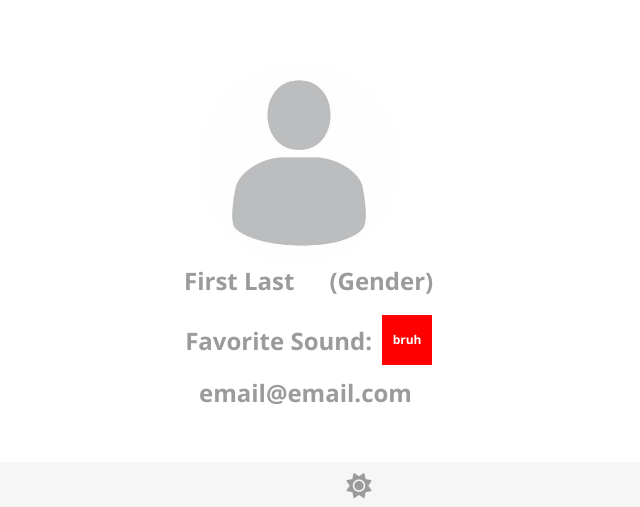
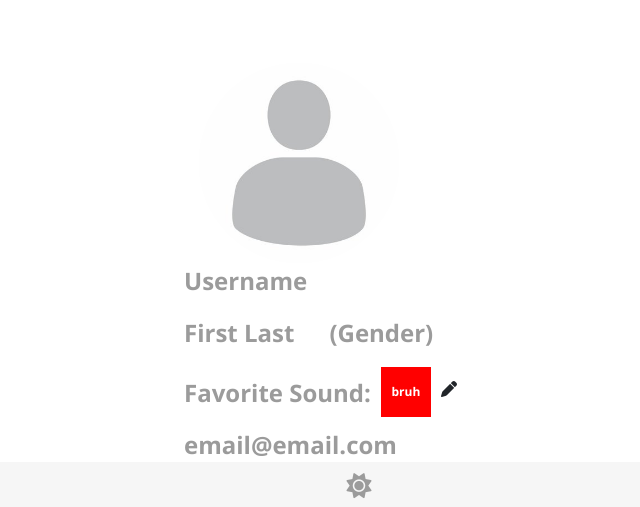
Before and after one commit to kevin-dough/p5slackbots, a Flask app: page /profile in a window 1280 px wide. Shown: the part 293-800 px from the top of the page, without its empty margins (281-921 px from the left). Run offline with Flask 2, Linux system fonts and the light colour scheme; the visitor is signed in with stand-in values (Sample User, id 1); parts of the project's set-up code (start-up, migrations or seed data) failed here and were passed over; some libraries are stand-ins or nearby versions.

Commit message:
edit fav sound forms

```diff
--- a/templates/profile.html
+++ b/templates/profile.html
@@ -8,26 +8,47 @@
     <p class="text" style="text-align:center">if you see this, it means you are logged in!</p>
     </center>
 </div>
-<center><div style="padding-top:5%;width:25%" class="row justify-content-between">
+<div style="padding-top:5%;width:25%;margin:0 auto" class="row justify-content-between">
     <div>
         <img class="profileimg" src="static/images/defaultpfp.jpg">
     </div>
     <div>
         <!-- replace things with jinja -->
-        <div  class="row justify-content-center">
+        <div class="row"><p class="text">Username</p></div>
+        <div class="row">
             <div><p class="text">First Last</p></div>
             <div style="margin-left:35px"><p class="text">(Gender)</p></div>
         </div>
-        <div  class="row justify-content-center">
+        <div class="row justify-content-center">
             <div style="padding-top:8px"><p class="text">Favorite Sound:</p></div>
             <div class="key" style="margin-left:10px;width:50px;height:50px;background-color:red" onclick="playAudio('/static/sounds/bruh.mp3')">
                 <div style="padding-top:35%">
                     <p class="keyText">bruh</p>
                 </div>
             </div>
+            <div style="padding-top:10px;margin-left:10px"><a onClick="showEdit()" id="edit_checkbox"><i class="fas fa-pen"></i></a></div>
         </div>
-        <div><p class="text">email@email.com</p></div>
+        <div class="row"><p class="text">email@email.com</p></div>
     </div>
-</div></center>
+</div>
 
+<div id="editFavSoundForms" style="padding-top:2%;display:none">
+    <p class="text" style="text-align:center">edit favorite sound</p>
+    <form id="editFavSound" method="post">
+        <center><p><input type="file" id="myFile" name="filename"></p></center>
+        <center><p><input size="30" type="text" name="soundname" placeholder="sound name" data-val-required="soundname"></p></center>
+        <center><p><input type="submit"></p></center>
+    </form>
+</div>
+
+<script>
+function showEdit() {
+    var elem = document.getElementById('editFavSoundForms');
+    if (elem.style.display === "none") {
+    elem.style.display = "block";
+    } else {
+    elem.style.display = "none";
+    }
+}
+</script>
 {% endblock %}
```
